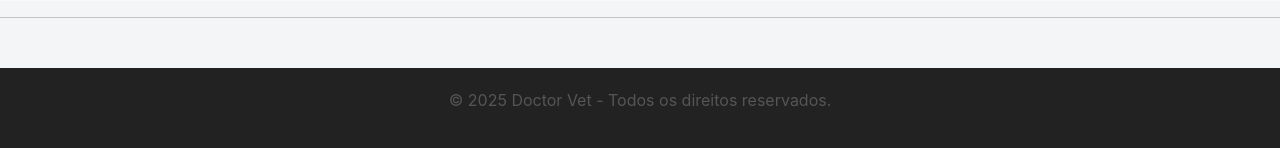
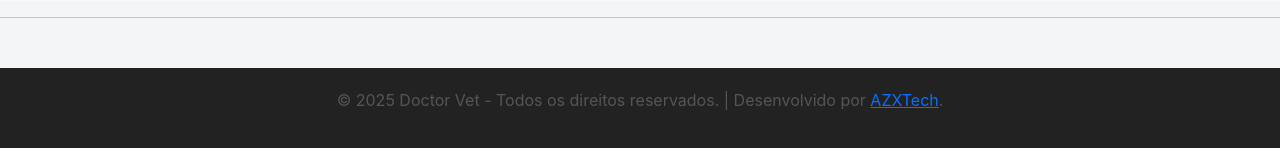
Before and after one commit to davimalor3/doctor_vet, a PHP site: page /index.php in a window 1280 px wide. Shown: the part 1005-1153 px from the top of the page. Run offline with PHP 8.4, Linux system fonts and the light colour scheme.

Commit message:
chore(includes): ajustes no footer

```diff
--- a/includes/footer.php
+++ b/includes/footer.php
@@ -1,6 +1,8 @@
 <hr>
 <footer>
-    <p style="text-align: center;">&copy; 2025 Doctor Vet - Todos os direitos reservados.</p>
+    <p style="text-align: center;">&copy; 2025 Doctor Vet - Todos os direitos reservados. | Desenvolvido por <a
+            href="https://github.com/davimalor3">AZXTech</a>.
+    </p>
 </footer>
 
 <script src="https://cdn.jsdelivr.net/npm/bootstrap@5.3.3/dist/js/bootstrap.bundle.min.js"></script>
```
